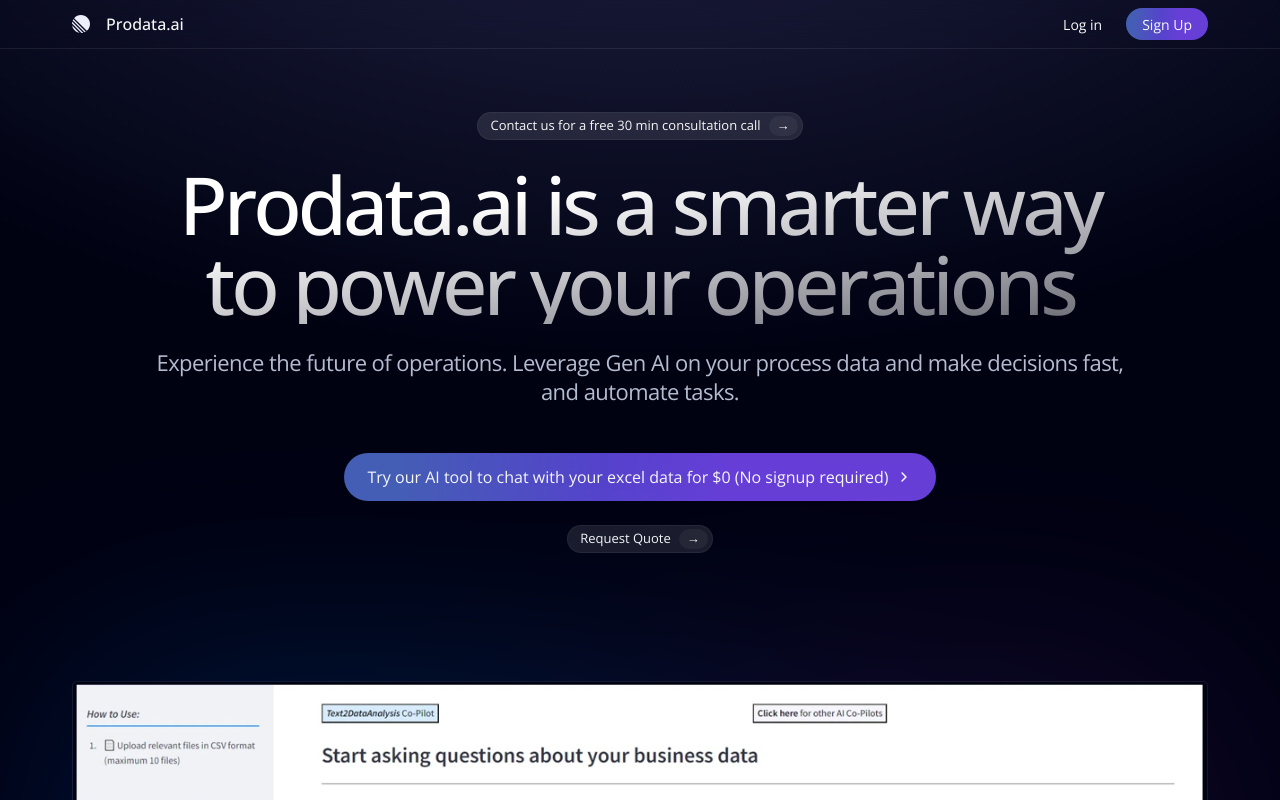
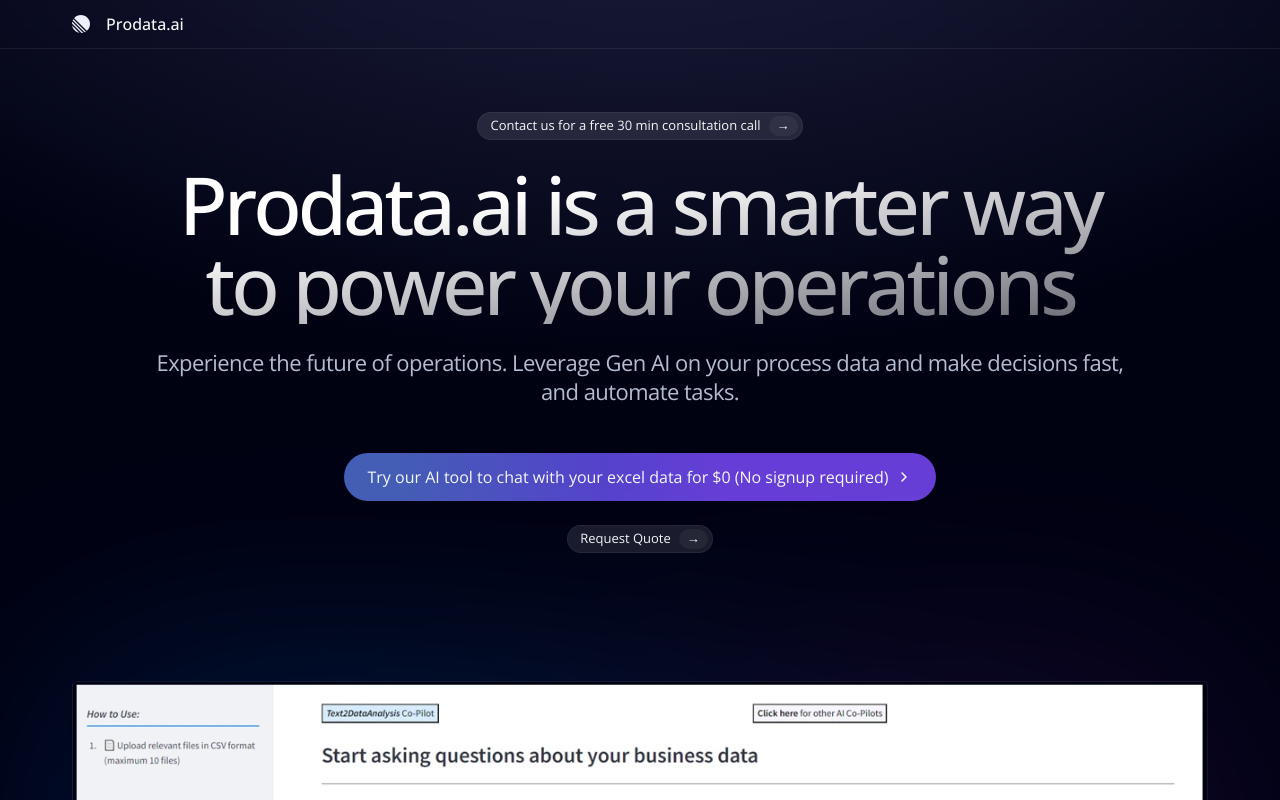
Before and after one commit to iadv/processdataai, a Next.js app: page / in a window 1280 px wide. Shown: the top 800 px of the page. Built offline with nearby package versions, Linux system fonts and the light colour scheme.

Commit message:
Update header.tsx
sign up button is gone

```diff
--- a/app/components/header.tsx
+++ b/app/components/header.tsx
@@ -76,10 +76,7 @@
         </div>
 
         <div className='ml-auto flex h-full items-center'>
-          <Link href='#' className='mr-6 text-sm'>
-            Log in
-          </Link>
-          <Button href='#'>Sign Up</Button>
+
         </div>
 
         <button
```
